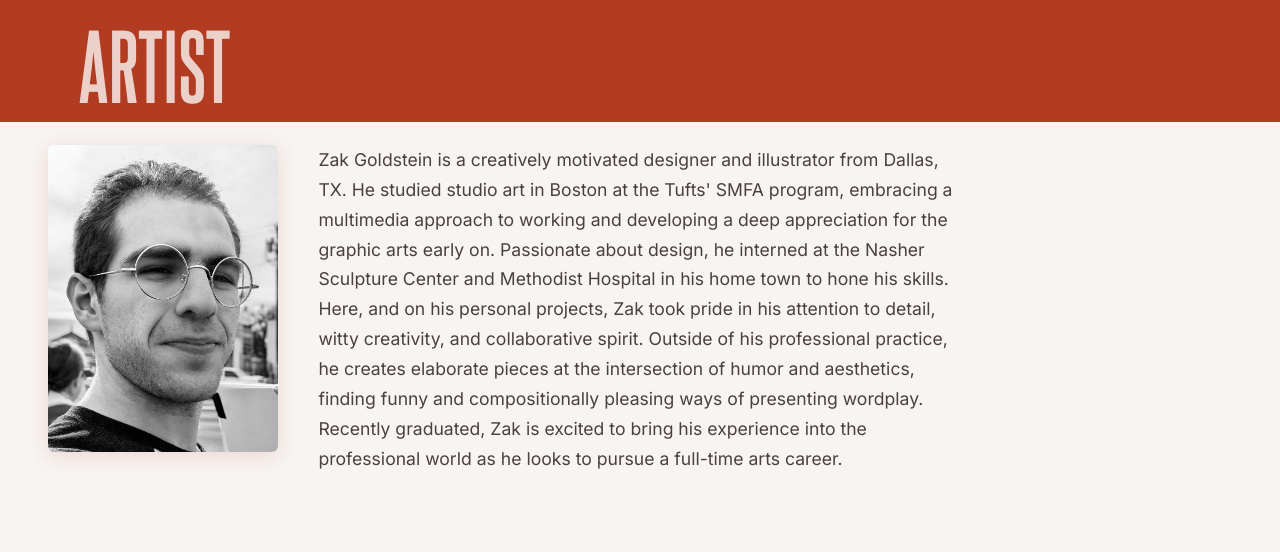
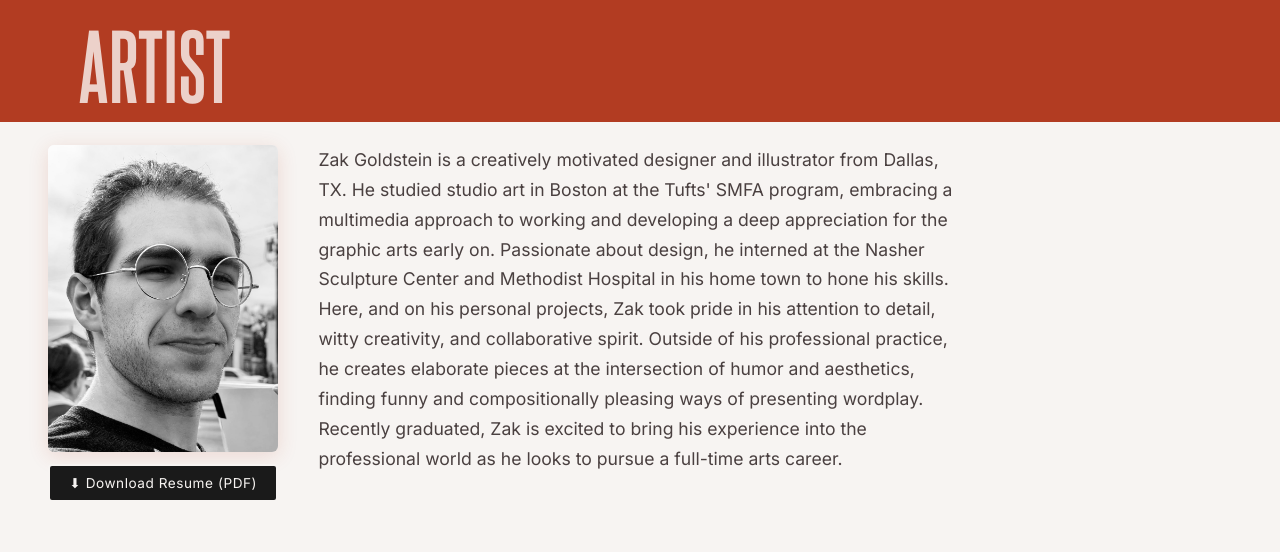
Before and after one commit to YairNaftali/zaks-portfolio, a website built with Vite: page index.html in a window 1280 px wide. Shown: the part 951-1503 px from the top of the page. Built offline with nearby package versions, Linux system fonts and the light colour scheme.

Commit message:
Add Download Resume button under portrait in ARTIST section

```diff
--- a/index.html
+++ b/index.html
@@ -67,7 +67,10 @@
     <section class="about-section" id="about">
       <h2>ARTIST</h2>
       <div class="about-inner">
-        <img src="/images/zak.jpg" alt="Zak Goldstein" class="about-portrait" />
+        <div class="about-photo-col">
+          <img src="/images/zak.jpg" alt="Zak Goldstein" class="about-portrait" />
+          <a href="/resume.pdf" download class="resume-btn">⬇ Download Resume (PDF)</a>
+        </div>
         <p>Zak Goldstein is a creatively motivated designer and illustrator from Dallas, TX. He
           studied studio art in Boston at the Tufts' SMFA program, embracing a multimedia
           approach to working and developing a deep appreciation for the graphic arts early on.
--- a/style.css
+++ b/style.css
@@ -235,6 +235,38 @@ section {
     border-radius: 6px;
     flex-shrink: 0;
     box-shadow: 0 4px 20px rgba(178, 60, 34, 0.15);
+    display: block;
+    width: 100%;
+}
+
+.about-photo-col {
+    width: clamp(140px, 18vw, 240px);
+    flex-shrink: 0;
+    display: flex;
+    flex-direction: column;
+    gap: 0.75rem;
+}
+
+.resume-btn {
+    display: block;
+    width: 100%;
+    padding: 0.65em 1em;
+    background-color: var(--color-dark);
+    color: var(--color-light);
+    border: 2px solid var(--color-light);
+    font-family: var(--font-body);
+    font-size: 0.85rem;
+    letter-spacing: 0.04em;
+    text-align: center;
+    text-decoration: none;
+    border-radius: 4px;
+    transition: background 0.2s, color 0.2s;
+}
+
+.resume-btn:hover {
+    background-color: var(--color-light);
+    color: var(--color-dark);
+    border-color: var(--color-dark);
 }
 
 h2 {
@@ -1138,9 +1170,13 @@ textarea:focus {
         flex-direction: column;
     }
 
+    .about-photo-col {
+        width: 100%;
+        max-width: 220px;
+    }
+
     .about-portrait {
         width: 100%;
-        max-width: 220px;
         aspect-ratio: 3 / 4;
     }
 
```
